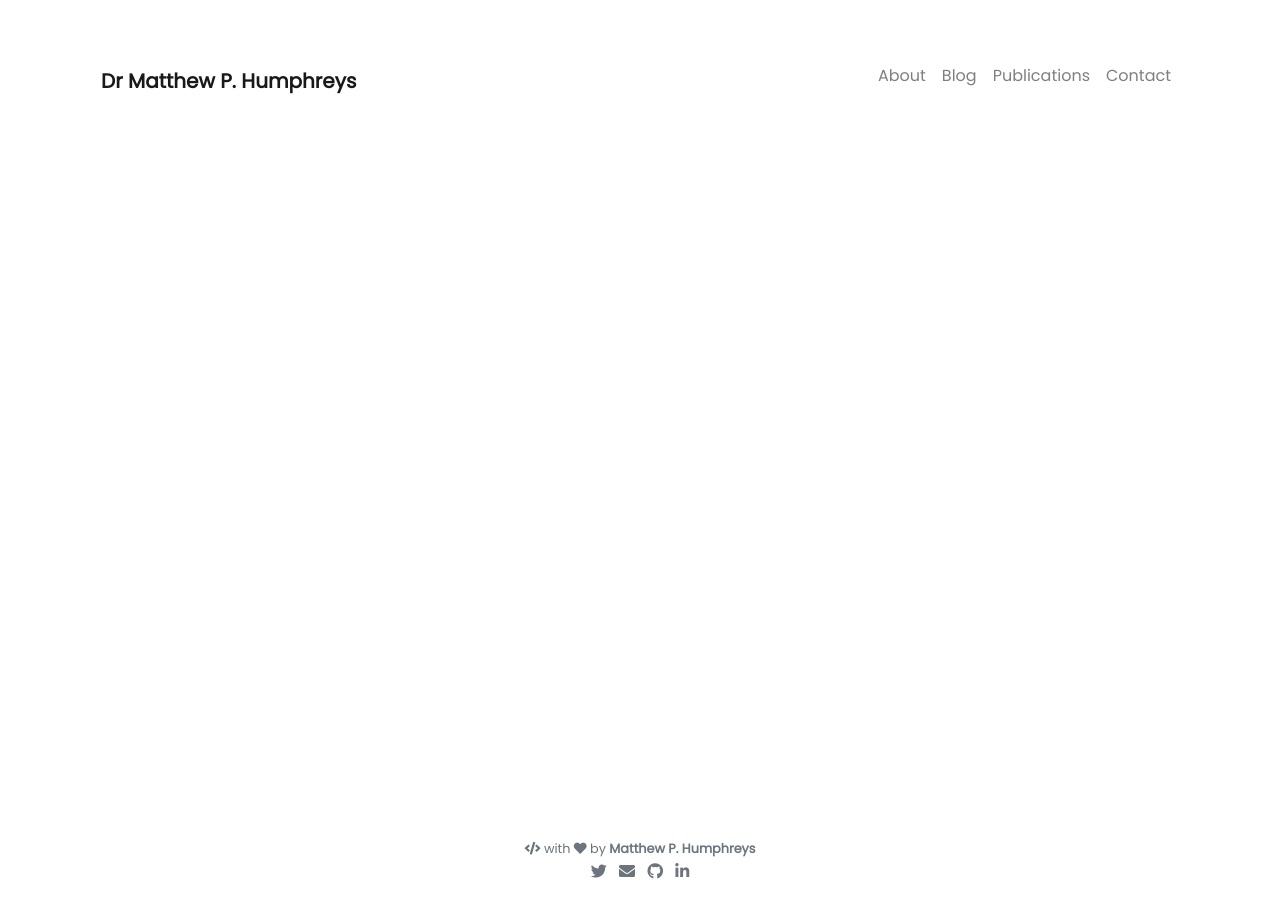
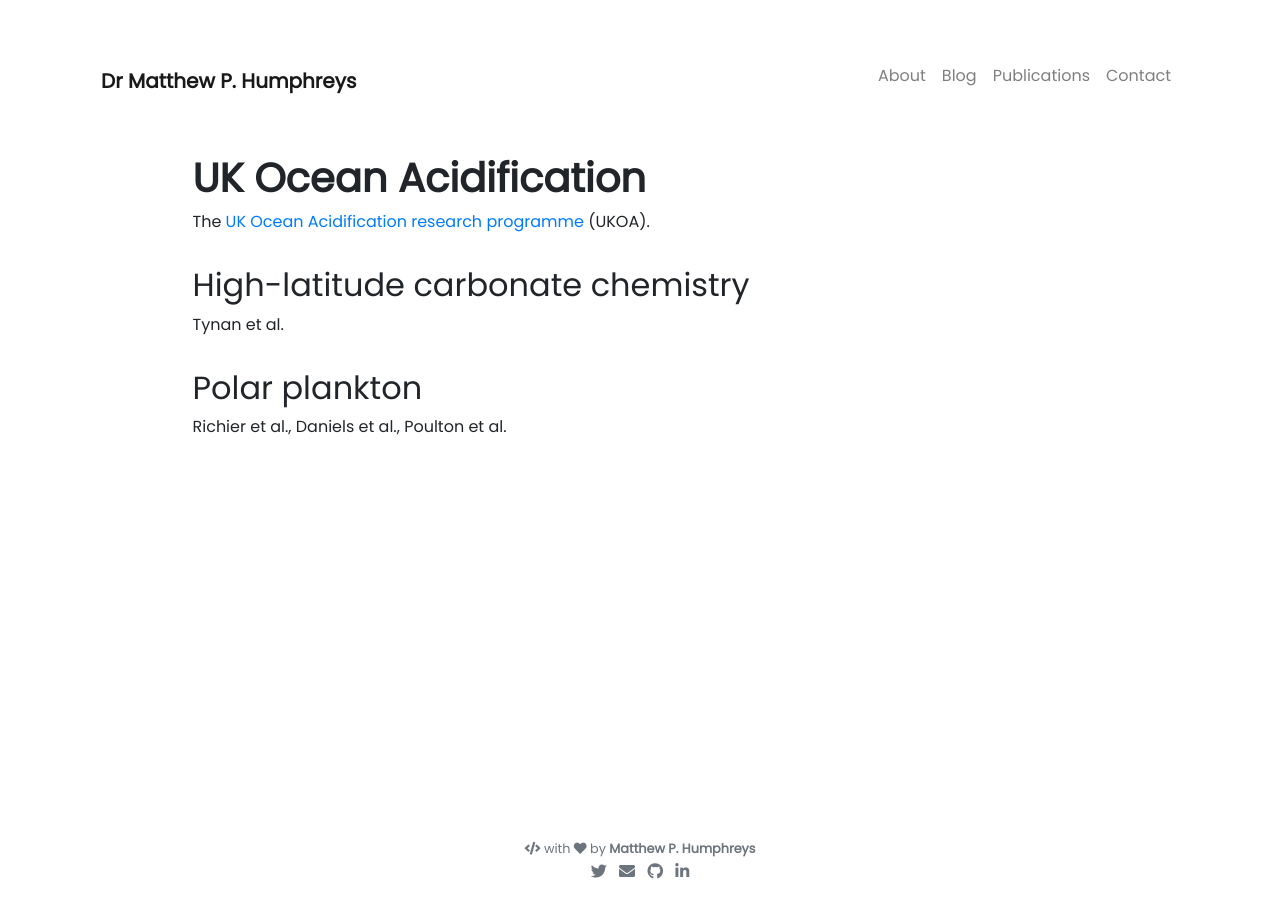
Before and after one commit to mvdh7/mvdh7.github.io, a Jekyll site: the page built from _projects/600-ukoa.md, in a window 1280 px wide. Built offline with Jekyll 4.4.1, drawn with Linux system fonts in a browser that asks for light colours; nearby versions of some CDN libraries; comment, search, counter and statistics services are not loaded.

Commit message:
add ukoa page and reorder geotraces

```diff
--- a/_projects/600-ukoa.md
+++ b/_projects/600-ukoa.md
@@ -3,5 +3,17 @@ name: UK Ocean Acidification
 tools: [Oceanography, Research cruises]
 image:
 description:
-external_url: https://www.oceanacidification.org.uk
+permalink: /projects/ukoa/
 ---
+
+# **UK Ocean Acidification**
+
+The [UK Ocean Acidification research programme](https://www.oceanacidification.org.uk) (UKOA).
+
+## High-latitude carbonate chemistry
+
+Tynan et al.
+
+## Polar plankton
+
+Richier et al., Daniels et al., Poulton et al.
```
Also changed, not shown: _projects/500-geotraces.md (+3 -1 lines).
